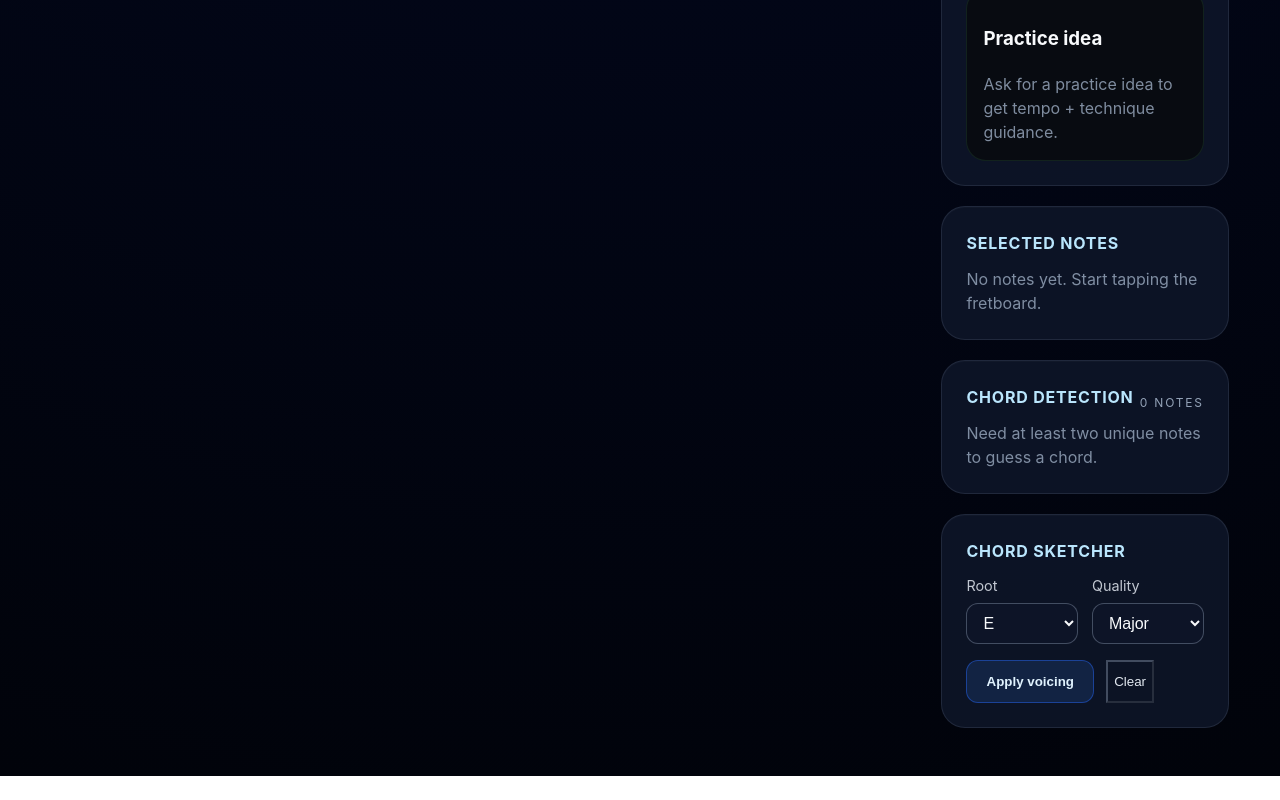
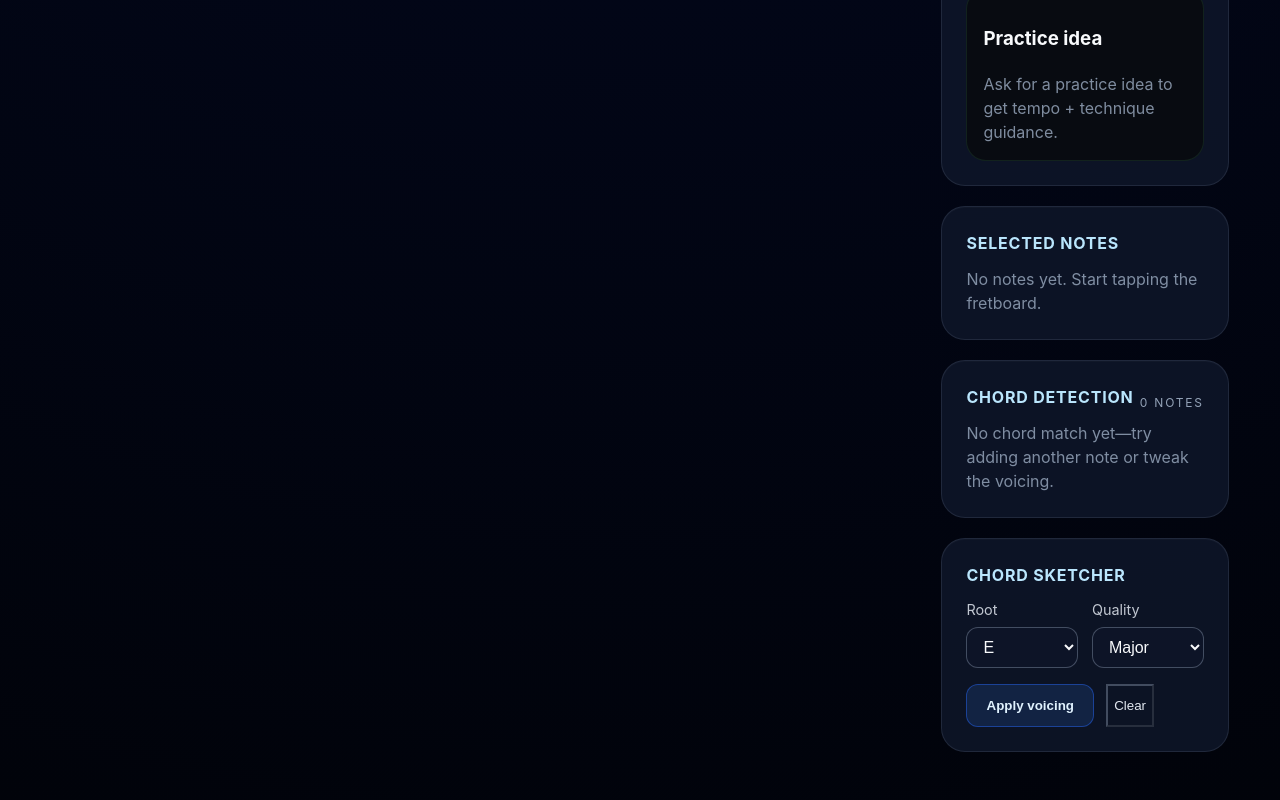
Before and after one commit to MatteoCoffman/FretNot, a React (Vite) app: page / in a window 1280 px wide. Shown: the part 1111-1911 px from the top of the page. Before the commit the page ends 1887 px from the top, so only its background shows below. Built offline with nearby package versions, Linux system fonts and the light colour scheme; what @tonaljs/tonal would draw is missing.

Commit message:
chord detection improvements

```diff
--- a/src/App.tsx
+++ b/src/App.tsx
@@ -95,6 +95,11 @@ const CHORD_QUALITIES: ChordQuality[] = [
     intervals: ["1P", "3m", "5P", "6M"],
   },
   {
+    label: "Minor ♭6",
+    id: "mb6",
+    intervals: ["1P", "3m", "5P", "6m"],
+  },
+  {
     label: "Half-diminished (m7b5)",
     id: "m7b5",
     intervals: ["1P", "3m", "5d", "7m"],
@@ -118,6 +123,7 @@ const QUALITY_ALIAS_MAP: Array<{ regex: RegExp; id: string }> = [
   { regex: /m9/i, id: "m9" },
   { regex: /m7/i, id: "m7" },
   { regex: /m6/i, id: "m6" },
+  { regex: /mb6|m♭6|mflat6/i, id: "mb6" },
   { regex: /(min|−)/i, id: "min" },
   { regex: /m/i, id: "min" },
   { regex: /13\(b9\)/i, id: "13" },
@@ -180,6 +186,12 @@ const CUSTOM_CHORD_LIBRARY: ChordFormula[] = [
     intervals: ["1P", "3m", "5P", "6M"],
     optional: ["5P"],
     aliases: ["m6"],
+  },
+  {
+    name: "mb6",
+    intervals: ["1P", "3m", "5P", "6m"],
+    optional: ["5P"],
+    aliases: ["mb6", "mb♭6", "mflat6"],
   },
   {
     name: "maj7",
@@ -413,26 +425,49 @@ function App() {
     });
   }, [selectedNotes]);
 
-  const uniqueNotes = useMemo(
-    () => Array.from(new Set(selectedNotes.map((n) => n.note))),
-    [selectedNotes]
-  );
+const uniqueNoteObjects = useMemo(() => {
+  const map = new Map<string, { midi: number | null; priority: number }>();
+  selectedNotes.forEach((note) => {
+    const existing = map.get(note.note);
+    const candidate = { midi: note.midi ?? null, priority: note.stringIndex };
+    if (
+      !existing ||
+      (candidate.midi ?? Infinity) < (existing.midi ?? Infinity) ||
+      candidate.priority > existing.priority
+    ) {
+      map.set(note.note, candidate);
+    }
+  });
+  return Array.from(map.entries()).map(([name, data]) => ({
+    name,
+    midi: data.midi,
+  }));
+}, [selectedNotes]);
 
-  const uniqueNoteObjects = useMemo(() => {
-    return uniqueNotes.map((note) => ({
-      name: note,
-      midi: selectedNotes.find((item) => item.note === note)?.midi ?? null,
-    }));
-  }, [uniqueNotes, selectedNotes]);
+const activeNotes = useMemo(
+  () =>
+    uniqueNoteObjects
+      .filter((item) => item.midi !== null)
+      .map((item) => item.name),
+  [uniqueNoteObjects]
+);
+
+const uniqueNotes = useMemo(
+  () => uniqueNoteObjects.map((item) => item.name),
+  [uniqueNoteObjects]
+);
 
   const computeIntervalsFromRoot = (rootNote: string) => {
+    const rootMidi =
+      selectedNotes.find((note) => note.note === rootNote)?.midi ??
+      (Note.midi(rootNote) ?? null);
+    if (rootMidi === null) return [];
+
     return uniqueNoteObjects
       .filter((item) => item.name !== rootNote)
       .map((item) => {
-        const rootMidi =
-          selectedNotes.find((note) => note.note === rootNote)?.midi ?? null;
         const targetMidi = item.midi;
-        if (rootMidi === null || targetMidi === null) {
+        if (targetMidi === null) {
           return {
             note: item.name,
             interval: Interval.distance(rootNote, item.name),
@@ -456,10 +491,10 @@ type CustomChordCandidate = {
 };
 
 const detectCustomChords = (): CustomChordCandidate[] => {
-    if (uniqueNotes.length < 2) return [];
+    if (activeNotes.length < 2) return [];
     const candidates: CustomChordCandidate[] = [];
 
-    uniqueNotes.forEach((rootCandidate) => {
+    activeNotes.forEach((rootCandidate) => {
       const normalizedRoot = normalizeNote(rootCandidate);
       const intervalsFromRoot = computeIntervalsFromRoot(normalizedRoot);
 
@@ -528,7 +563,7 @@ const detectCustomChords = (): CustomChordCandidate[] => {
   const customCandidates = detectCustomChords();
 
 const detectedChords = useMemo(() => {
-    if (uniqueNotes.length < 2) return [];
+    if (activeNotes.length < 2) return [];
     const tonalCandidates = Chord.detect(uniqueNotes).map((name) => ({
       label: name,
       symbol: name,
@@ -591,8 +626,48 @@ const detectedChords = useMemo(() => {
       }
     });
 
+    const heuristics = new Set<string>();
+    activeNotes.forEach((rootCandidate) => {
+      const normalizedRoot = normalizeNote(rootCandidate);
+      const intervals = computeIntervalsFromRoot(normalizedRoot);
+      const hasInterval = (targets: string[]) =>
+        intervals.some(
+          (entry) => entry.interval && targets.includes(entry.interval)
+        );
+      const hasMajorThird = hasInterval(["3M"]);
+      const hasMinorThird = hasInterval(["3m"]);
+      const hasMajorSeventh = hasInterval(["7M"]);
+      const hasMinorSeventh = hasInterval(["7m"]);
+      const hasSixth = hasInterval(["6M", "13M"]);
+      const hasFlatSix = hasInterval(["6m", "13m"]);
+
+      if (hasMajorThird && hasMajorSeventh) {
+        heuristics.add(`${normalizedRoot}maj7`);
+      } else if (hasMinorThird && hasMinorSeventh) {
+        heuristics.add(`${normalizedRoot}m7`);
+      } else if (hasMajorThird && hasMinorSeventh) {
+        heuristics.add(`${normalizedRoot}7`);
+      }
+
+      if (hasMajorThird && hasSixth && !hasMajorSeventh && !hasMinorSeventh) {
+        heuristics.add(`${normalizedRoot}maj6`);
+      }
+      if (hasMinorThird && hasSixth && !hasMajorSeventh && !hasMinorSeventh) {
+        heuristics.add(`${normalizedRoot}m6`);
+      }
+      if (hasMinorThird && hasFlatSix && !hasMajorSeventh && !hasMinorSeventh) {
+        heuristics.add(`${normalizedRoot}mb6`);
+      }
+    });
+
+    heuristics.forEach((label) => {
+      if (!deduped.includes(label)) {
+        deduped.push(label);
+      }
+    });
+
     return deduped;
-  }, [uniqueNotes, lowestPitchNote, customCandidates]);
+  }, [activeNotes, uniqueNotes, lowestPitchNote, customCandidates]);
 
   const hasAiKey = Boolean(import.meta.env.VITE_GEMINI_API_KEY);
 
@@ -984,7 +1059,7 @@ const applyChordToBoard = (notes: string[]) => {
             </div>
             {detectedChords.length === 0 ? (
               <p className="muted">
-                Need at least two unique notes to guess a chord.
+                No chord match yet—try adding another note or tweak the voicing.
               </p>
             ) : (
               <ul className="detected-list">
```
